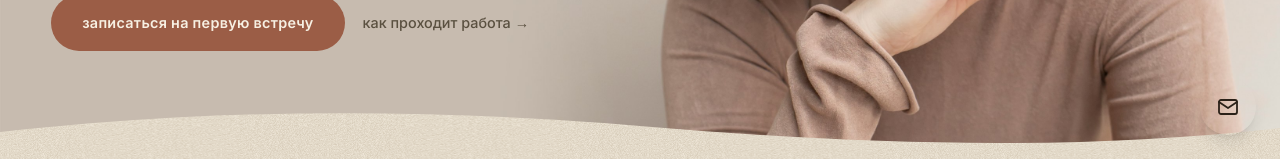
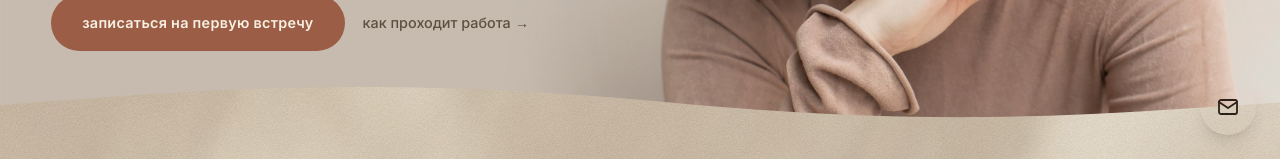
Before and after one commit to sereganikitin/alina, a Next.js app: page / in a window 1280 px wide. Shown: the part 641-800 px from the top of the page. Built offline with nearby package versions, Linux system fonts and the light colour scheme; no server answers; a web font is replaced by a local one.

Commit message:
Волна Hero→Обо мне: точная кривая из волна.svg, шов заполнен срезом about-texture вместо плоской заливки

```diff
--- a/src/app/globals.css
+++ b/src/app/globals.css
@@ -316,7 +316,7 @@ header.scrolled {
 .wave {
   display: block;
   width: 100%;
-  height: 60px;
+  height: 90px;
   color: var(--card);
   position: absolute;
   left: 0;
@@ -339,7 +339,8 @@ header.scrolled {
 .about::before {
   content: "";
   position: absolute;
-  top: -80px;  /* заходит вверх, чтобы спрятаться под волной — без зазора с Hero */
+  top: 0; /* стык с Hero теперь оформляет сама волна (Wave.tsx рисует срез
+             этой же картинки под кривой) — заходить вверх больше не нужно */
   left: 0;
   right: 0;
   bottom: 0;
--- a/src/components/Wave.tsx
+++ b/src/components/Wave.tsx
@@ -1,36 +1,60 @@
+import { WAVE_CURVE_WIDTH, waveCurvePath } from "@/lib/waveCurve";
+
 /**
- * Волна по нижнему краю секции — заливка цветом следующей секции (беж),
- * поверх — та же бумажная зернистая текстура, что и на фоне секций
- * (--paper в globals.css), чтобы волна не смотрелась гладкой вставкой
- * на фоне зернистых секций сверху/снизу.
+ * Волна по нижнему краю секции — по форме повторяет реальную кривую шва
+ * (см. src/lib/waveCurve.ts). Ниже кривой — не плоская заливка цветом, а
+ * срез картинки следующей секции (textureImage) поверх той же бумажной
+ * зернистой текстуры (--paper), чтобы волна не смотрелась отдельной
+ * закрашенной полосой, а стыковалась с фоном идущего ниже блока.
+ * Выше кривой — прозрачно, сквозь неё видно фото/фон текущей секции.
  */
+const VIEWBOX_HEIGHT = 90;
+const OFFSET_Y = 16;
+// Соотношение сторон src/../public/photos/about-texture.png — 1920×1266.
+const TEXTURE_ASPECT = 1920 / 1266;
+
 export default function Wave({
   className = "",
   fill = "currentColor",
+  textureImage = "/photos/about-texture.png",
 }: {
   className?: string;
   fill?: string;
+  textureImage?: string | null;
 }) {
+  const curve = waveCurvePath(OFFSET_Y);
+  const textureHeight = Math.round(WAVE_CURVE_WIDTH / TEXTURE_ASPECT);
+
   return (
     <svg
       className={className}
-      viewBox="0 0 1440 120"
+      viewBox={`0 0 ${WAVE_CURVE_WIDTH} ${VIEWBOX_HEIGHT}`}
       preserveAspectRatio="none"
       aria-hidden="true"
     >
       <defs>
-        <filter id="wave-noise" x="0" y="0" width="120" height="120" filterUnits="userSpaceOnUse">
+        <filter id="wave-noise" x="0" y="0" width={WAVE_CURVE_WIDTH} height={VIEWBOX_HEIGHT} filterUnits="userSpaceOnUse">
           <feTurbulence type="fractalNoise" baseFrequency="0.9" numOctaves="2" seed="11" stitchTiles="stitch" result="t" />
           <feColorMatrix in="t" type="matrix" values="0 0 0 0 0.55  0 0 0 0 0.49  0 0 0 0 0.4  0 0 0 0.7 0" />
         </filter>
-        <pattern id="wave-paper" patternUnits="userSpaceOnUse" width="120" height="120">
-          <rect width="120" height="120" fill={fill} />
-          <rect width="120" height="120" filter="url(#wave-noise)" style={{ mixBlendMode: "multiply" }} />
+        <pattern id="wave-fill" patternUnits="userSpaceOnUse" width={WAVE_CURVE_WIDTH} height={VIEWBOX_HEIGHT}>
+          <rect width={WAVE_CURVE_WIDTH} height={VIEWBOX_HEIGHT} fill={fill} />
+          <rect width={WAVE_CURVE_WIDTH} height={VIEWBOX_HEIGHT} filter="url(#wave-noise)" style={{ mixBlendMode: "multiply" }} />
+          {textureImage && (
+            <image
+              href={textureImage}
+              x="0"
+              y="0"
+              width={WAVE_CURVE_WIDTH}
+              height={textureHeight}
+              preserveAspectRatio="xMidYMin slice"
+            />
+          )}
         </pattern>
       </defs>
       <path
-        d="M0,64 C240,16 480,16 720,52 C960,88 1200,104 1440,56 L1440,120 L0,120 Z"
-        fill="url(#wave-paper)"
+        d={`${curve} L${WAVE_CURVE_WIDTH},${VIEWBOX_HEIGHT} L0,${VIEWBOX_HEIGHT} Z`}
+        fill="url(#wave-fill)"
       />
     </svg>
   );
--- /dev/null
+++ b/src/lib/waveCurve.ts
@@ -0,0 +1,28 @@
+/**
+ * Кривая шва между секциями — точная форма «нашей волны», присланная как
+ * волна.svg (экспорт из CorelDRAW, исходный viewBox 0 0 1909.99 32.18).
+ * Сохранена отдельно, чтобы переиспользовать в других швах между блоками
+ * (не только Hero→Обо мне) без повторной оцифровки кривой.
+ */
+export const WAVE_CURVE_WIDTH = 1909.99;
+
+/** Натуральный вертикальный размах кривой в исходном viewBox (32.18 — но
+ *  контрольные точки уходят чуть выше/ниже, реальный размах ~52.5). */
+export const WAVE_CURVE_NATURAL_HEIGHT = 32.18;
+
+/**
+ * Путь кривой (абсолютные координаты, Y смещён на +offsetY относительно
+ * исходного волна.svg — чтобы кривая не уходила в отрицательные Y и её
+ * удобно было класть в SVG-паттерн произвольной высоты). При offsetY=0
+ * координаты Y соответствуют исходному файлу один в один.
+ */
+export function waveCurvePath(offsetY: number): string {
+  const p0y = 19.33 + offsetY;
+  const c1y = 2.39 + offsetY;
+  const c2y = -10.37 + offsetY;
+  const p1y = 16.48 + offsetY;
+  const c3y = 42.17 + offsetY;
+  const c4y = 28.96 + offsetY;
+  const p2y = 16.48 + offsetY;
+  return `M0.05,${p0y} C314.55,${c1y} 575.71,${c2y} 999.51,${p1y} 1404.92,${c3y} 1624.4,${c4y} 1909.95,${p2y}`;
+}
```
